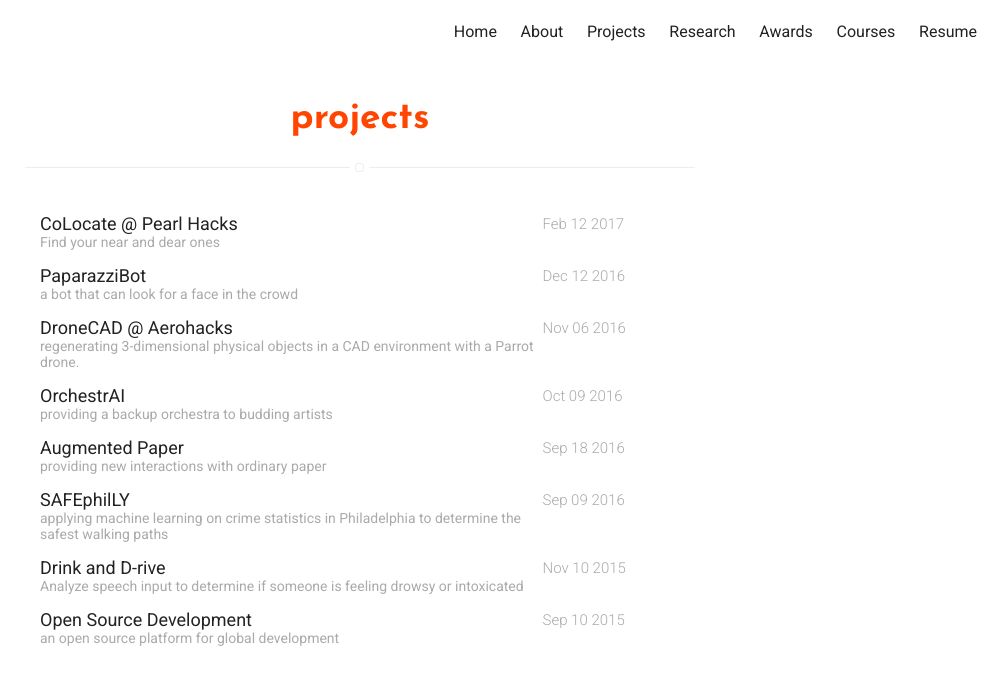
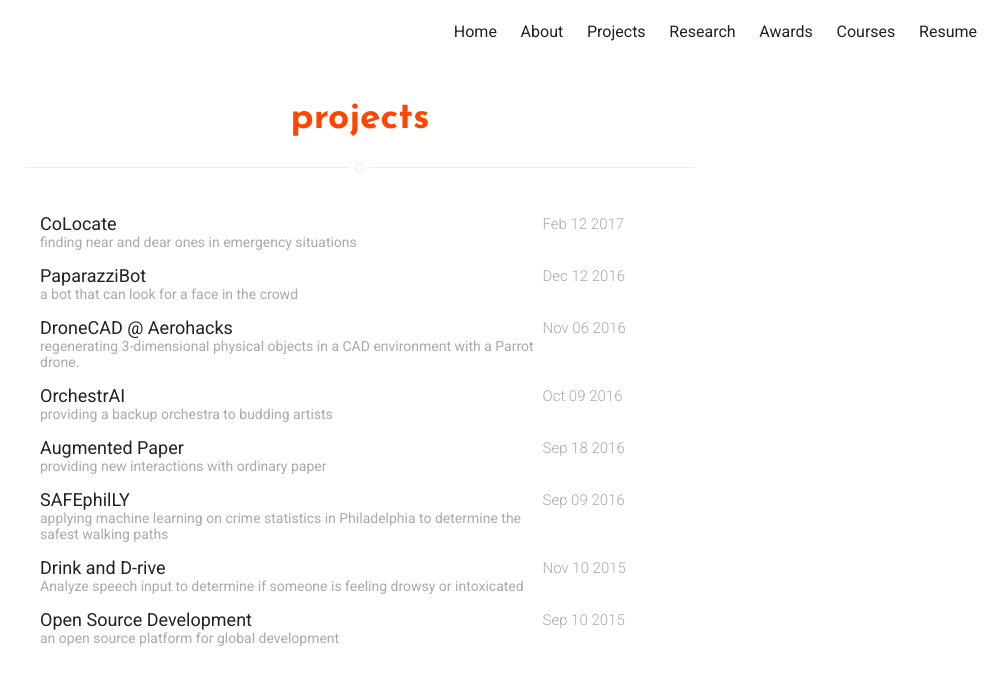
Before and after one commit to azraismail/azraismail.github.io, a Jekyll site: the page built from projects.html, in a window 1280 px wide. Shown: the top 685 px of the page, without its empty margins (280-1280 px from the left). Built offline with Jekyll 4.4.1, drawn with Linux system fonts in a browser that asks for light colours.

Commit message:
Create 2016-10-31-MiscActivities1.markdown

```diff
--- a/_posts/2016-10-31-MiscActivities1.markdown
+++ b/_posts/2016-10-31-MiscActivities1.markdown
@@ -1,5 +1,5 @@
 ---
-title: "CoLocate @ Pearl Hacks"
+title: "CoLocate"
 layout: post
 date: 2017-02-12
 # tag: jekyll
@@ -10,7 +10,7 @@ coursework: false
 research: false
 awards: false
 hidden: true # don't count this post in blog pagination
-description: "Find your near and dear ones"
+description: "finding near and dear ones in emergency situations"
 #jemoji: '<img class="emoji" title=":ramen:" alt=":ramen:" src="https://assets.github.com/images/icons/emoji/unicode/1f35c.png" height="20" width="20" align="absmiddle">'
 author: azra-ismail
 externalLink: false
```
